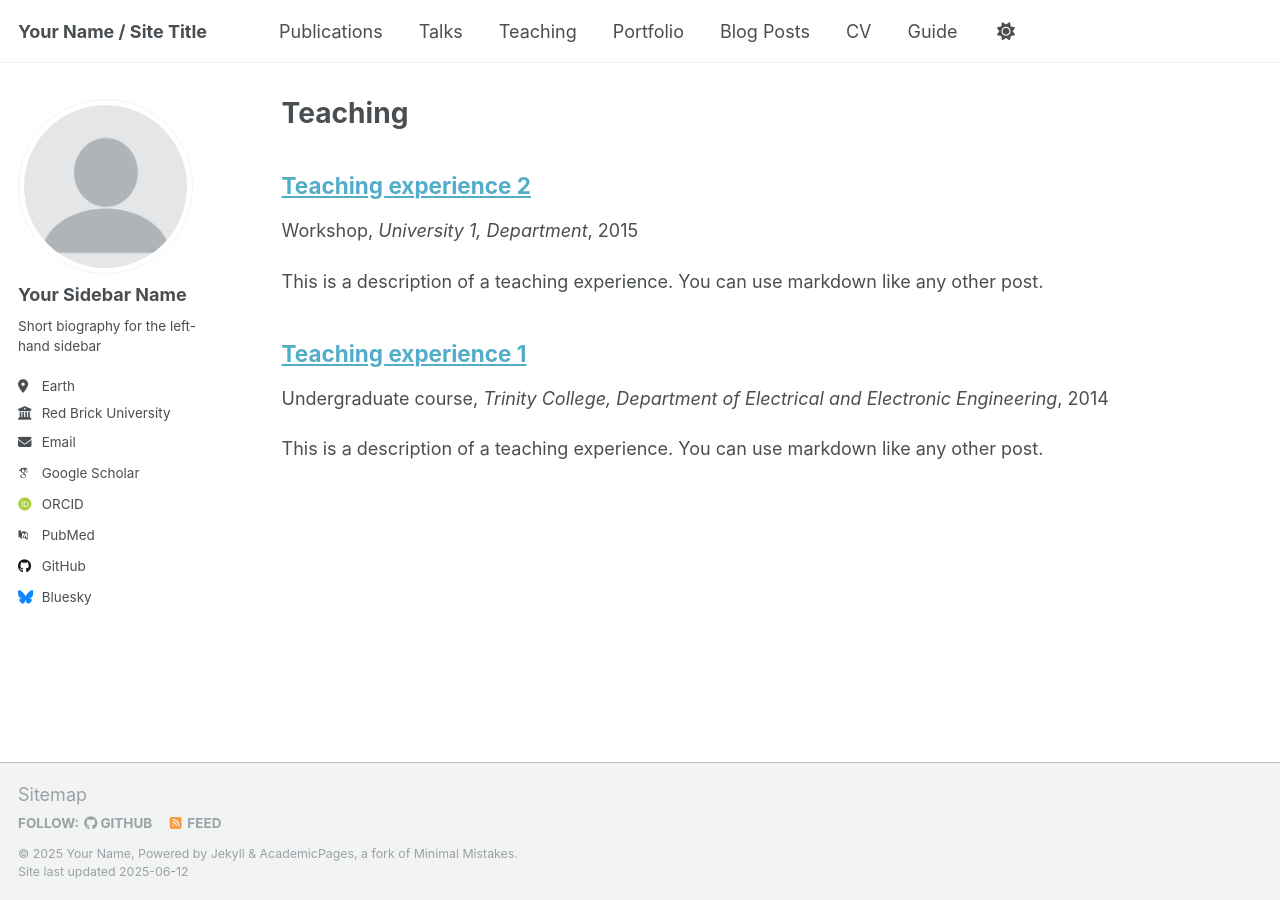
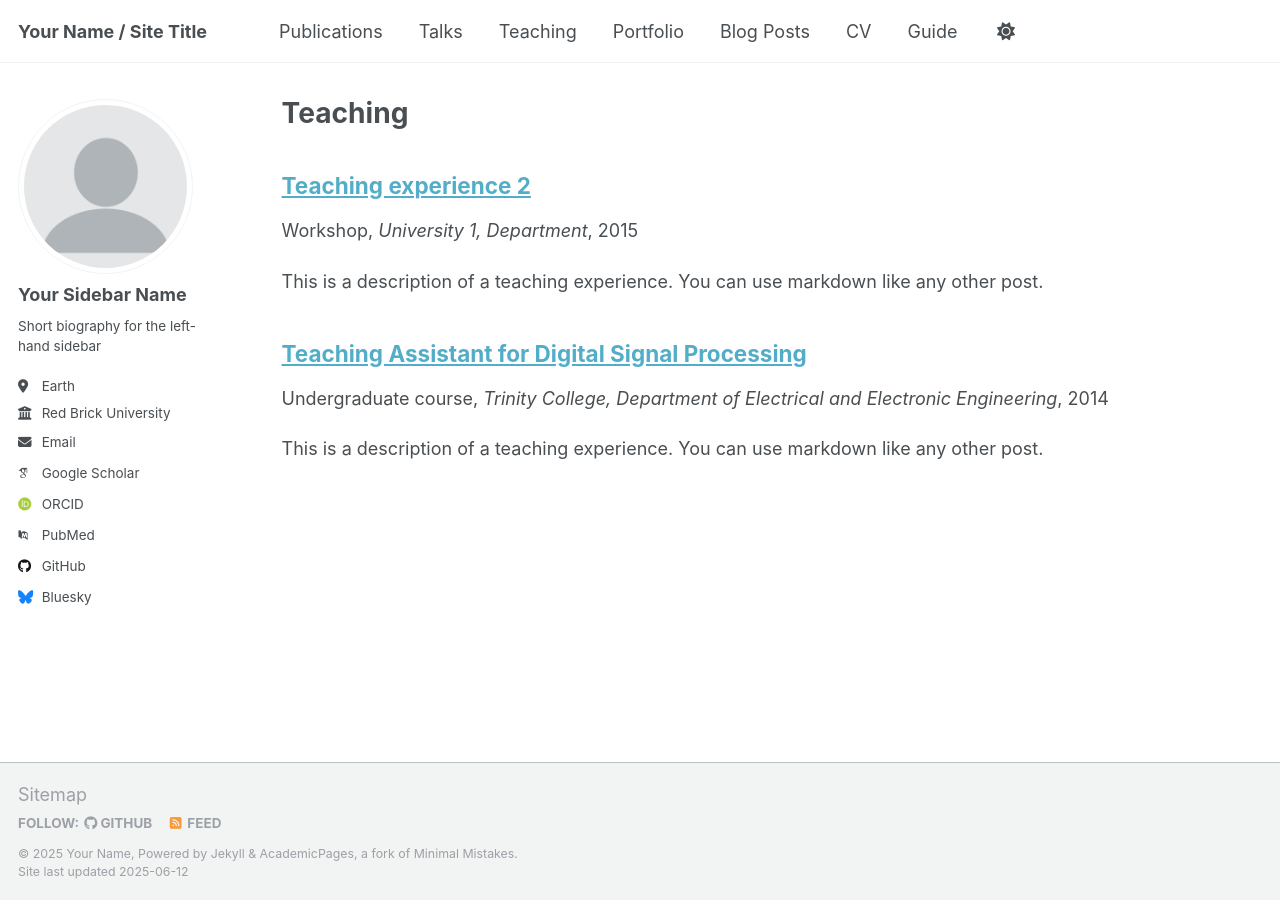
Before and after one commit to aristosp/aristosp.github.io, a Jekyll site: the page built from _pages/teaching.html, in a window 1280 px wide. Built offline with Jekyll 4.4.1, drawn with Linux system fonts in a browser that asks for light colours; some web fonts are replaced.

Commit message:
Update 2014-spring-teaching-1.md

```diff
--- a/_teaching/2014-spring-teaching-1.md
+++ b/_teaching/2014-spring-teaching-1.md
@@ -1,5 +1,5 @@
 ---
-title: "Teaching experience 1"
+title: "Teaching Assistant for Digital Signal Processing"
 collection: teaching
 type: "Undergraduate course"
 permalink: https://www.tcd.ie/media/tcd/elecengineering/pdfs/Digital-Signal-Processing.pdf
```
